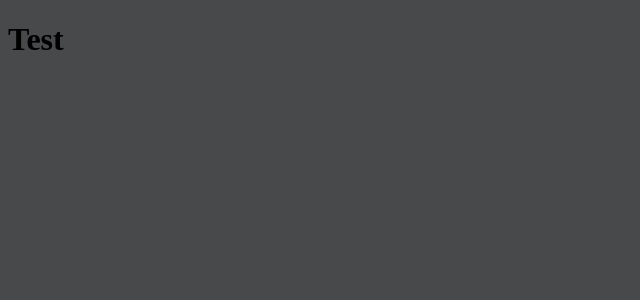
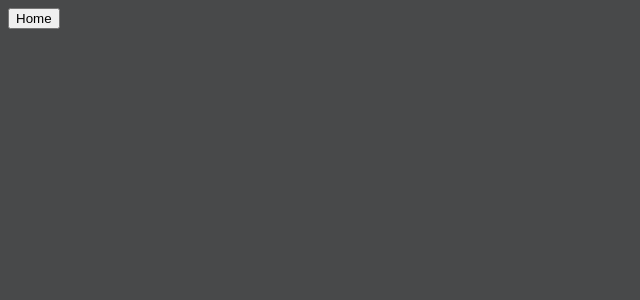
Before and after one commit to hmanjun/genshin-meta, a React (Create React App) app in the folder client/: page / in a window 1280 px wide. Shown: the top 300 px of the page, without its empty margins (0-640 px from the left). Built offline with nearby package versions, Linux system fonts and the light colour scheme.

Commit message:
Add route and button that link to base page

```diff
--- a/client/package.json
+++ b/client/package.json
@@ -9,6 +9,7 @@
     "@testing-library/user-event": "^13.5.0",
     "react": "^18.2.0",
     "react-dom": "^18.2.0",
+    "react-router-dom": "^6.3.0",
     "react-scripts": "5.0.1",
     "web-vitals": "^2.1.4"
   },
--- a/client/src/App.js
+++ b/client/src/App.js
@@ -1,6 +1,9 @@
 import React from 'react'
 import { ApolloClient, InMemoryCache, ApolloProvider } from '@apollo/client';
+import { BrowserRouter as Router, Route, Routes } from 'react-router-dom';
 import './App.css';
+
+import Navbar from './components/navbar'
 
 const client = new ApolloClient({
   uri: '/graphql',
@@ -10,9 +13,19 @@ const client = new ApolloClient({
 function App() {
   return (
     <ApolloProvider client={client}>
-      <div>
-        <h1>Test</h1>
-      </div>
+      <Router>
+        <div>
+          <Navbar />
+          <div>
+            <Routes>
+              <Route
+                path='/'
+                element={""}
+              />
+            </Routes>
+          </div>
+        </div>
+      </Router>
     </ApolloProvider>
   );
 }
--- /dev/null
+++ b/client/src/components/navbar/index.js
@@ -0,0 +1,14 @@
+import React from 'react'
+import { Link } from 'react-router-dom';
+
+const Navbar = () => {
+    return (
+        <nav>
+            <Link to='/'>
+                <button>Home</button>
+            </Link>
+        </nav>
+    )
+}
+
+export default Navbar
```
Also changed, not shown: client/src/logo.svg (deleted), 1 other file (tests, documents, lock files or other folders).
